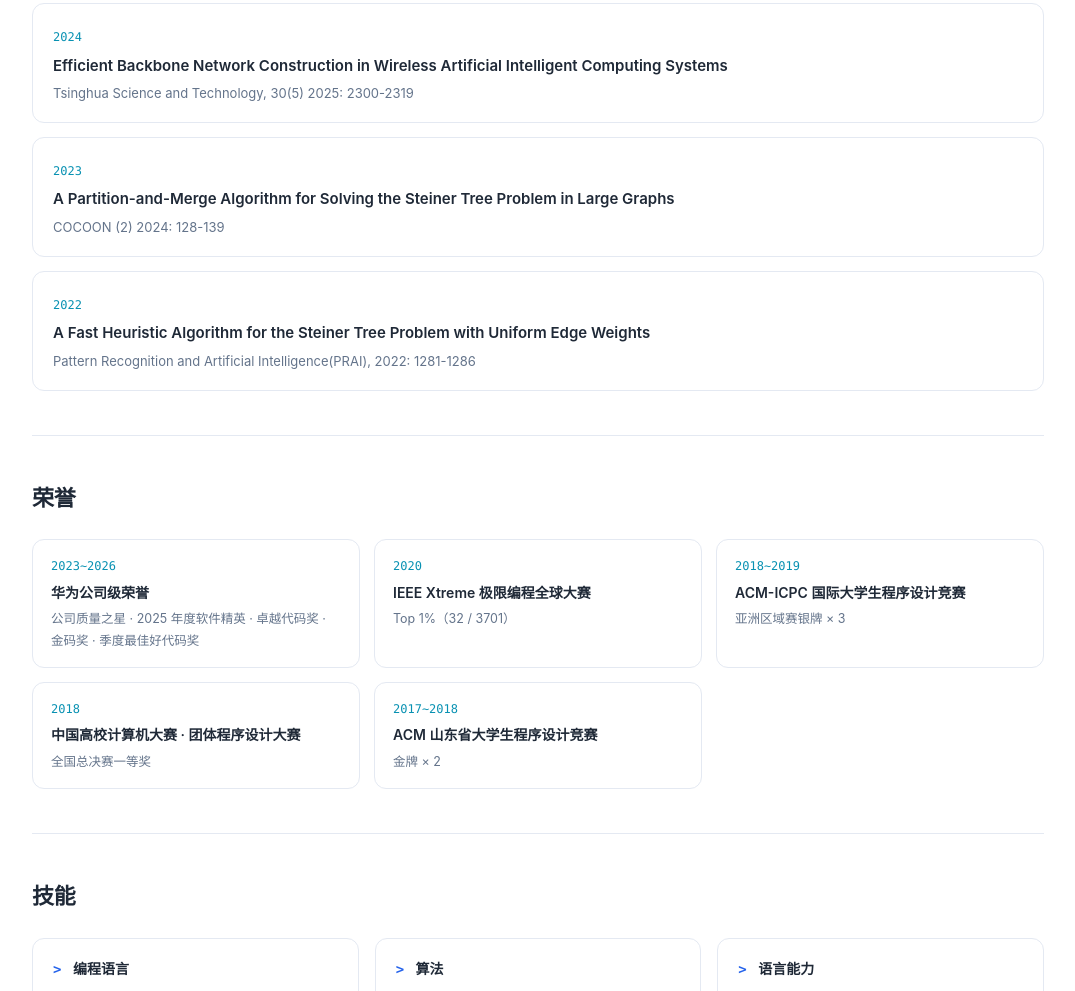
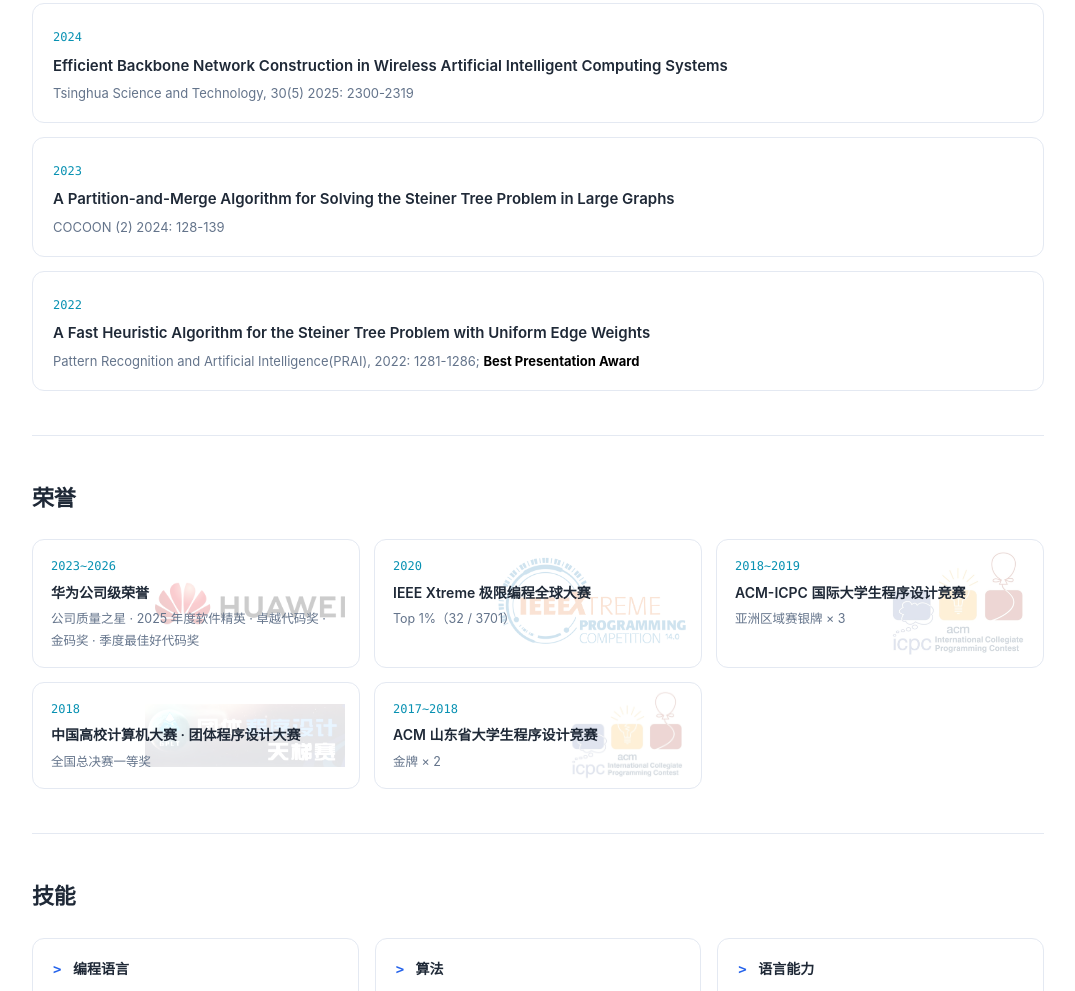
Before and after one commit to leiou7/leiou7.github.io, a plain HTML site: page index.html in a window 1280 px wide. Shown: the part 1616-2607 px from the top of the page, without its empty margins (102-1177 px from the left). Drawn offline with Linux system fonts and the light colour scheme.

Commit message:
[page]add background

```diff
--- a/index.html
+++ b/index.html
@@ -124,12 +124,26 @@
   .pub .year { font-family: var(--mono); font-size: 12px; color: var(--accent-2); }
   .pub h3 { font-size: 15px; font-weight: 600; margin: 3px 0 4px; }
   .pub .venue { font-size: 13px; color: var(--muted); }
+  .pub .venue .presentation-award { color: #000; font-weight: 700; }
 
   /* Awards grid */
   .awards { display: grid; grid-template-columns: repeat(auto-fill, minmax(260px, 1fr)); gap: 14px; }
   .award-card {
+    position: relative; isolation: isolate; overflow: hidden;
     background: var(--card); border: 1px solid var(--border); border-radius: 12px; padding: 16px 18px;
     display: flex; flex-direction: column; gap: 4px;
+  }
+  .award-card::before {
+    content: ""; position: absolute; z-index: -1; inset: 8px 14px 8px auto;
+    width: min(62%, 190px); background: right center / contain no-repeat;
+    opacity: .2; pointer-events: none;
+  }
+  .award-card--huawei::before { background-image: url("assets/awards/huawei.png"); }
+  .award-card--ieee::before { background-image: url("assets/awards/ieeextreme.png"); }
+  .award-card--icpc::before { width: min(48%, 140px); background-image: url("assets/awards/icpc.png"); }
+  .award-card--gplt::before {
+    width: min(65%, 200px); background-image: url("assets/awards/gplt.png");
+    opacity: .12; filter: brightness(1.3);
   }
   .award-card .year { font-family: var(--mono); font-size: 12px; color: var(--accent-2); }
   .award-card .title { font-size: 14px; font-weight: 600; }
@@ -190,7 +204,7 @@
       <div class="eyebrow">Software Architect · Senior Developer </div>
       <h1>吴新雨<span class="en">Xinyu Wu</span></h1>
       <p class="tagline">算法驱动的软件架构师，专注于高性能系统设计与工程实践。</p>
-      <p class="tagline">硕士毕业于电子科技大学计算机科学与技术专业（计算理论）；获 ACM-ICPC 亚洲区域赛银牌、IEEE Xtreme 全球 Top 1%；曾任华为高级工程师，现任齐鲁创新院软件架构师，擅长将各类优化算法落地到产品竞争力中。</p>
+      <p class="tagline">硕士毕业于电子科技大学计算机科学与技术专业（计算理论）；获 ACM-ICPC 亚洲区域赛银牌、IEEE Xtreme 极限编程全球 Top 1%；曾任华为高级工程师，现任齐鲁创新院软件架构师，擅长将各类优化算法落地到产品竞争力中。</p>
       <p class="tagline">我喜欢经典算法+大模型的思维框架，构筑AI时代核心竞争力。</p>
       <div class="contact-row">
         <a href="mailto:wu.xinyu@outlook.com">邮箱：wu.xinyu@outlook.com</a>
@@ -276,7 +290,7 @@
       <div class="pub">
         <span class="year">2022</span>
         <h3>A Fast Heuristic Algorithm for the Steiner Tree Problem with Uniform Edge Weights</h3>
-        <div class="venue">Pattern Recognition and Artificial Intelligence(PRAI), 2022: 1281-1286</div>
+        <div class="venue">Pattern Recognition and Artificial Intelligence(PRAI), 2022: 1281-1286; <strong class="presentation-award">Best Presentation Award</strong> </div>
       </div>
     </div>
   </section>
@@ -285,27 +299,27 @@
   <section id="awards">
     <h2>荣誉</h2>
     <div class="awards">
-      <div class="award-card">
+      <div class="award-card award-card--huawei">
         <span class="year">2023~2026</span>
         <div class="title">华为公司级荣誉</div>
         <div class="sub">公司质量之星 · 2025 年度软件精英 · 卓越代码奖 · 金码奖 · 季度最佳好代码奖</div>
       </div>
-      <div class="award-card">
+      <div class="award-card award-card--ieee">
         <span class="year">2020</span>
         <div class="title">IEEE Xtreme 极限编程全球大赛</div>
         <div class="sub">Top 1%（32 / 3701）</div>
       </div>
-      <div class="award-card">
+      <div class="award-card award-card--icpc">
         <span class="year">2018~2019</span>
         <div class="title">ACM-ICPC 国际大学生程序设计竞赛</div>
         <div class="sub">亚洲区域赛银牌 × 3</div>
       </div>
-      <div class="award-card">
+      <div class="award-card award-card--gplt">
         <span class="year">2018</span>
         <div class="title">中国高校计算机大赛 · 团体程序设计大赛</div>
         <div class="sub">全国总决赛一等奖</div>
       </div>
-      <div class="award-card">
+      <div class="award-card award-card--icpc">
         <span class="year">2017~2018</span>
         <div class="title">ACM 山东省大学生程序设计竞赛</div>
         <div class="sub">金牌 × 2</div>
```
Also changed, not shown: assets/awards/gplt.png (added), assets/awards/huawei.png (added), assets/awards/icpc.png (added), assets/awards/ieeextreme.png (added).
